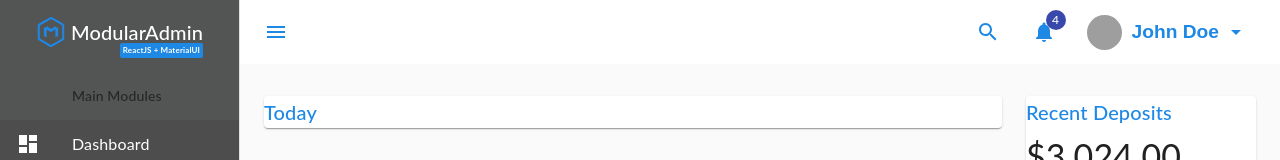
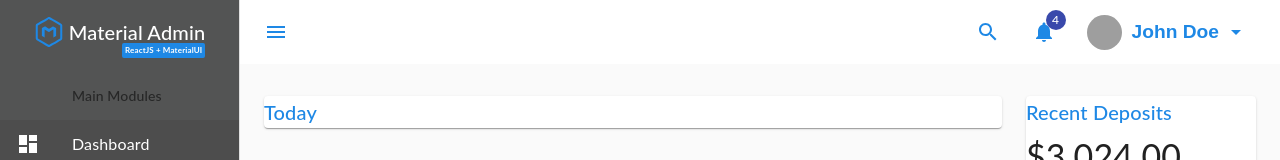
Before and after one commit to biggestredapple/react-material, a React (Create React App) app: page / in a window 1280 px wide. Shown: the top 160 px of the page. Built offline with nearby package versions, Linux system fonts and the light colour scheme; grey boxes are pictures that could not be loaded.

Commit message:
UI adjustments

```diff
--- a/public/index.html
+++ b/public/index.html
@@ -19,7 +19,7 @@
       work correctly both with client-side routing and a non-root public URL.
       Learn how to configure a non-root public URL by running `npm run build`.
     -->
-    <title>Modular Material Admin | ReactJS + TypeScript</title>
+    <title>Modular Material Admin + React</title>
   </head>
   <body>
     <noscript>You need to enable JavaScript to run this app.</noscript>
--- a/src/Dashboard/_common/TheSidebar/Sidebar.tsx
+++ b/src/Dashboard/_common/TheSidebar/Sidebar.tsx
@@ -28,7 +28,7 @@ const Sidebar = (props: SidebarProps) => {
       <div className={classes.sidebarHeader}>
         <Logo size={30} />
         <Typography component="h2" variant="h6" color="inherit" noWrap className={classes.title}>
-          <span className={classes.name}>ModularAdmin</span>
+          <span className={classes.name}>Material Admin</span>
           <span className={classes.tagline}>ReactJS + MaterialUI</span>
         </Typography>
       </div>
--- a/src/_common/Logo/Logo.tsx
+++ b/src/_common/Logo/Logo.tsx
@@ -11,7 +11,7 @@ const Logo = (props: LogoProps) => {
 
   return (
     <svg className={classes.Logo} data-name="Layer 1" xmlns="http://www.w3.org/2000/svg" viewBox="0 0 563.82 637.44">
-      <title>logo</title>
+      <title>Modular Material Admin + React</title>
       <g>
         <path
           className={clsx(classes.path, classes.outline)}
```
Also changed, not shown: public/manifest.json.
